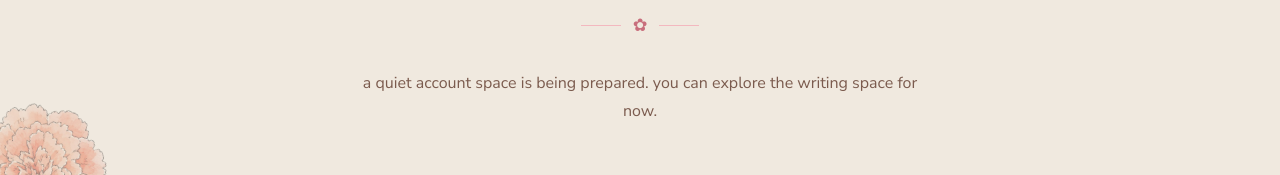
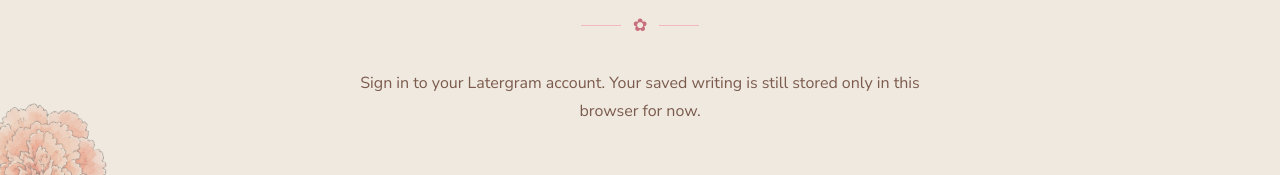
Before and after one commit to rudrasatani13/latergram, a React (Vite) app: page /auth in a window 1280 px wide. Shown: the part 328-503 px from the top of the page. Built offline with nearby package versions, Linux system fonts and the light colour scheme; no server answers.

Commit message:
refactor: stabilize auth flows by updating sign-out navigation, password reset redirects, UI copy, and SoftField props

```diff
--- a/src/app/auth/AuthProvider.tsx
+++ b/src/app/auth/AuthProvider.tsx
@@ -64,7 +64,8 @@
     },
     resetPassword: async (email) => {
       if (!supabase) return { error: "Auth not configured" };
-      const { error } = await supabase.auth.resetPasswordForEmail(email);
+      const redirectTo = typeof window !== "undefined" ? `${window.location.origin}/auth` : undefined;
+      const { error } = await supabase.auth.resetPasswordForEmail(email, { redirectTo });
       if (error) {
         return { error: error.message };
       }
--- a/src/app/components/Header.tsx
+++ b/src/app/components/Header.tsx
@@ -51,7 +51,10 @@
                   {user?.email || "signed in"}
                 </span>
                 <button
-                  onClick={() => signOut()}
+                  onClick={async () => {
+                    await signOut();
+                    navigate("/");
+                  }}
                   className="px-4 py-2 rounded-full border border-[var(--lg-rose-soft)] text-[var(--lg-rose)] hover:bg-[var(--lg-rose-soft)] hover:text-white transition-colors duration-300"
                   style={{ fontSize: "0.9rem", fontWeight: 500 }}
                 >
@@ -78,7 +81,10 @@
                   {user?.email || "signed in"}
                 </span>
                 <button
-                  onClick={() => signOut()}
+                  onClick={async () => {
+                    await signOut();
+                    navigate("/");
+                  }}
                   className="px-4 py-2 rounded-full border border-[var(--lg-rose-soft)] text-[var(--lg-rose)] hover:bg-[var(--lg-rose-soft)] hover:text-white transition-colors duration-300"
                   style={{ fontSize: "0.9rem", fontWeight: 500 }}
                 >
--- a/src/app/components/shared/SoftField.tsx
+++ b/src/app/components/shared/SoftField.tsx
@@ -4,6 +4,8 @@
   type: string;
   value?: string;
   onChange?: (e: React.ChangeEvent<HTMLInputElement>) => void;
+  disabled?: boolean;
+  required?: boolean;
 }
 
 export function SoftField({
@@ -12,6 +14,8 @@
   type,
   value,
   onChange,
+  disabled,
+  required,
 }: SoftFieldProps) {
   return (
     <div className="mt-6">
@@ -26,7 +30,9 @@
         placeholder={placeholder}
         value={value}
         onChange={onChange}
-        className="w-full bg-transparent border-0 border-b border-[var(--lg-border)] py-3 text-[var(--lg-ink)] placeholder:text-[var(--lg-cocoa)]/50 focus:outline-none focus:border-[var(--lg-rose)] transition-colors duration-500"
+        disabled={disabled}
+        required={required}
+        className="w-full bg-transparent border-0 border-b border-[var(--lg-border)] py-3 text-[var(--lg-ink)] placeholder:text-[var(--lg-cocoa)]/50 focus:outline-none focus:border-[var(--lg-rose)] transition-colors duration-500 disabled:opacity-50 disabled:cursor-not-allowed"
         style={{ fontSize: "1rem" }}
       />
     </div>
--- a/src/app/pages/AuthPage.tsx
+++ b/src/app/pages/AuthPage.tsx
@@ -130,7 +130,10 @@
                   Go to app
                 </button>
                 <button
-                  onClick={() => signOut()}
+                  onClick={async () => {
+                    await signOut();
+                    navigate("/");
+                  }}
                   className="bg-transparent border border-[var(--lg-rose-soft)] text-[var(--lg-rose)] py-3 px-6 rounded-full hover:bg-[var(--lg-rose-soft)] hover:text-white transition-colors duration-500 font-cute"
                 >
                   Sign out
@@ -214,9 +217,11 @@
               className="text-[var(--lg-cocoa)] leading-[1.7]"
               style={{ fontSize: "1rem" }}
             >
-              {mode === "signin"
-                ? "a quiet account space is being prepared. you can explore the writing space for now."
-                : "a quiet account space is being prepared. you can still explore the writing space for now."}
+              {!authAvailable
+                ? "Accounts are not connected in this environment. You can explore the local writing space for now."
+                : mode === "signin"
+                  ? "Sign in to your Latergram account. Your saved writing is still stored only in this browser for now."
+                  : "Create your Latergram account. Local saved writing is not synced to your account yet."}
             </motion.p>
 
             <motion.form
```
Also changed, not shown: 1 other file (tests, documents, lock files or other folders).
